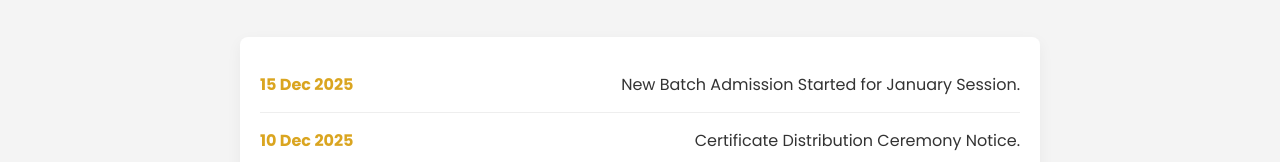
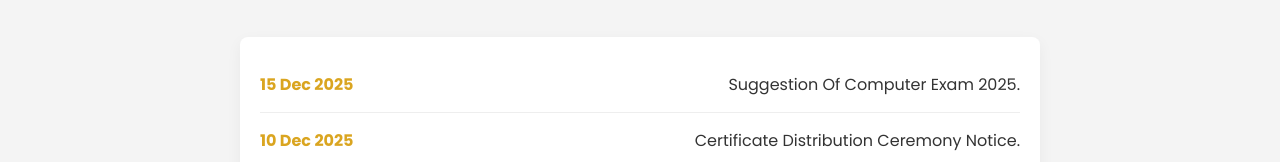
Before and after one commit to ather01714/website, a plain HTML site: page index.html in a window 1280 px wide. Shown: the part 1408-1570 px from the top of the page. Drawn offline with Linux system fonts and the light colour scheme.

Commit message:
Update index.html

```diff
--- a/index.html
+++ b/index.html
@@ -109,7 +109,7 @@
         <div class="notice-list">
             <div class="notice-item">
                 <span class="date">15 Dec 2025</span>
-                <a href="#">New Batch Admission Started for January Session.</a>
+                <a href="https://drive.google.com/file/d/1F_qLIf0ts_WstwGeIf5trrHZc1k3S7Vp/view?usp=sharing">Suggestion Of Computer Exam 2025.</a>
             </div>
             <div class="notice-item">
                 <span class="date">10 Dec 2025</span>
```
